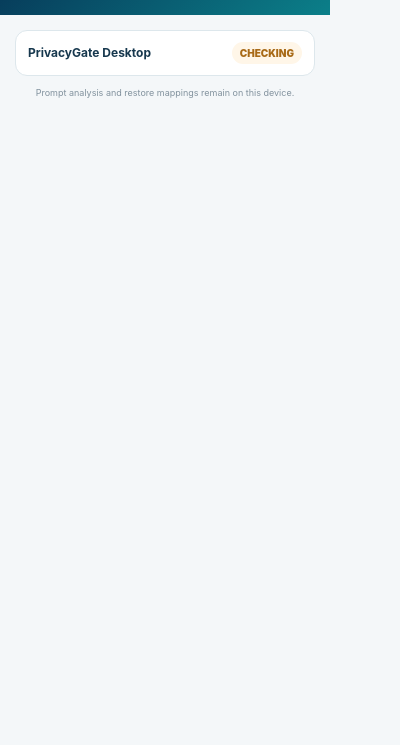
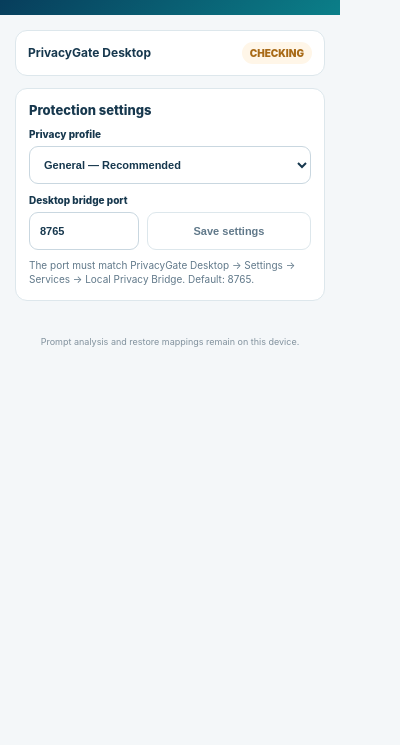
Before and after one commit to patpet21/ai-pm-lab-privacy-gate, a browser extension: page browser_extension/chromium_freev1_poc/popup.html in a window 400 px wide. Shown: the part 99-844 px from the top of the page. Drawn offline with Linux system fonts and the light colour scheme.

Commit message:
extension: expose profile and bridge settings

```diff
--- a/browser_extension/chromium_freev1_poc/popup.html
+++ b/browser_extension/chromium_freev1_poc/popup.html
@@ -7,7 +7,7 @@
   <style>
     :root { color-scheme: light; font-family: Inter, Arial, sans-serif; }
     * { box-sizing: border-box; }
-    body { margin: 0; width: 330px; background: #f4f7f9; color: #17384e; }
+    body { margin: 0; width: 340px; background: #f4f7f9; color: #17384e; }
     .hero { padding: 16px 18px 18px; background: linear-gradient(135deg,#062b4f,#0b7f89); color: white; }
     .brand-row { display: flex; align-items: center; gap: 9px; }
     .brand-logo { width: 30px; height: 30px; flex: 0 0 30px; filter: drop-shadow(0 2px 5px rgba(0,0,0,.18)); }
@@ -21,10 +21,10 @@
     .paired { background: #eaf8f1; color: #23824b; }
     .unpaired { background: #fff6e8; color: #a96b18; }
     .offline { background: #fff0f0; color: #b54747; }
-    .connected { margin-top: 12px; padding: 14px; background: white; border: 1px solid #dde7ec; border-radius: 12px; }
-    .connected-title { display: flex; align-items: center; gap: 8px; font-size: 13px; font-weight: 850; color: #17384e; }
+    .connected, .pair, .settings { margin-top: 12px; padding: 13px; background: white; border: 1px solid #dde7ec; border-radius: 12px; }
+    .connected-title, .settings-title { display: flex; align-items: center; gap: 8px; font-size: 13px; font-weight: 850; color: #17384e; }
     .dot { width: 9px; height: 9px; border-radius: 50%; background: #22a06b; box-shadow: 0 0 0 4px #eaf8f1; }
-    .connected p { margin: 8px 0 0; font-size: 10px; line-height: 1.45; color: #61798a; }
+    .connected p, .settings p { margin: 8px 0 0; font-size: 10px; line-height: 1.45; color: #61798a; }
     .protection-row { display: flex; align-items: center; justify-content: space-between; gap: 12px; margin-top: 12px; padding-top: 11px; border-top: 1px solid #edf1f4; }
     .protection-copy { display: flex; flex-direction: column; gap: 2px; min-width: 0; }
     .protection-copy strong { font-size: 11px; font-weight: 800; color: #17384e; }
@@ -34,11 +34,15 @@
     #protectionToggle .toggle-knob { display: block; width: 20px; height: 20px; border-radius: 50%; background: #fff; box-shadow: 0 1px 4px rgba(15,23,42,.28); transform: translateX(19px); transition: transform .16s ease; }
     #protectionToggle[aria-checked="false"] .toggle-knob { transform: translateX(0); }
     #protectionToggle:focus-visible { outline: 2px solid #0b7f89; outline-offset: 2px; }
-    .pair { margin-top: 12px; padding: 13px; background: white; border: 1px solid #dde7ec; border-radius: 12px; }
-    label { display: block; font-size: 10px; font-weight: 800; margin-bottom: 6px; }
-    input { width: 100%; height: 40px; border: 1px solid #c9d7e0; border-radius: 9px; padding: 0 11px; font-size: 16px; font-weight: 800; letter-spacing: .18em; text-align: center; }
+    label { display: block; font-size: 10px; font-weight: 800; margin: 10px 0 6px; }
+    .pair label { margin-top: 0; }
+    #code { width: 100%; height: 40px; border: 1px solid #c9d7e0; border-radius: 9px; padding: 0 11px; font-size: 16px; font-weight: 800; letter-spacing: .18em; text-align: center; }
+    select, #bridgePort { width: 100%; height: 38px; border: 1px solid #c9d7e0; border-radius: 9px; padding: 0 10px; background: #fff; color: #17384e; font-size: 11px; font-weight: 750; }
+    .port-row { display: flex; align-items: center; gap: 8px; }
+    .port-row #bridgePort { width: 110px; flex: 0 0 110px; }
     button { width: 100%; min-height: 38px; margin-top: 9px; border: 0; border-radius: 9px; background: #0b7f89; color: white; font-size: 11px; font-weight: 850; cursor: pointer; }
     button.secondary { background: transparent; color: #61798a; border: 1px solid #dde7ec; font-weight: 750; }
+    .port-row button { width: auto; flex: 1; margin-top: 0; min-height: 38px; }
     button:disabled { opacity: .55; cursor: default; }
     #message { min-height: 16px; margin: 8px 2px 0; font-size: 10px; line-height: 1.35; color: #61798a; }
     .foot { margin-top: 11px; font-size: 9px; line-height: 1.4; color: #82929e; text-align: center; }
@@ -77,9 +81,29 @@
       <label for="code">One-time connection code</label>
       <input id="code" inputmode="numeric" maxlength="8" placeholder="00000000" autocomplete="one-time-code">
       <button id="pairButton">Connect to PrivacyGate</button>
-      <div id="message"></div>
     </section>
 
+    <section class="settings" id="settingsSection">
+      <div class="settings-title">Protection settings</div>
+      <label for="profileSelect">Privacy profile</label>
+      <select id="profileSelect">
+        <option value="general_business">General — Recommended</option>
+        <option value="property_management">Property Management</option>
+        <option value="realtor_brokerage">Realtor / Brokerage</option>
+        <option value="projects_renovations">Projects & Renovations</option>
+        <option value="construction">Construction</option>
+        <option value="legal">Legal</option>
+        <option value="healthcare_general">Healthcare — General Privacy</option>
+      </select>
+      <label for="bridgePort">Desktop bridge port</label>
+      <div class="port-row">
+        <input id="bridgePort" inputmode="numeric" maxlength="5" value="8765">
+        <button id="saveSettingsButton" class="secondary">Save settings</button>
+      </div>
+      <p>The port must match PrivacyGate Desktop → Settings → Services → Local Privacy Bridge. Default: 8765.</p>
+    </section>
+
+    <div id="message"></div>
     <button id="forgetButton" class="secondary" hidden>Disconnect this browser</button>
     <div class="foot">Prompt analysis and restore mappings remain on this device.</div>
   </main>
```
